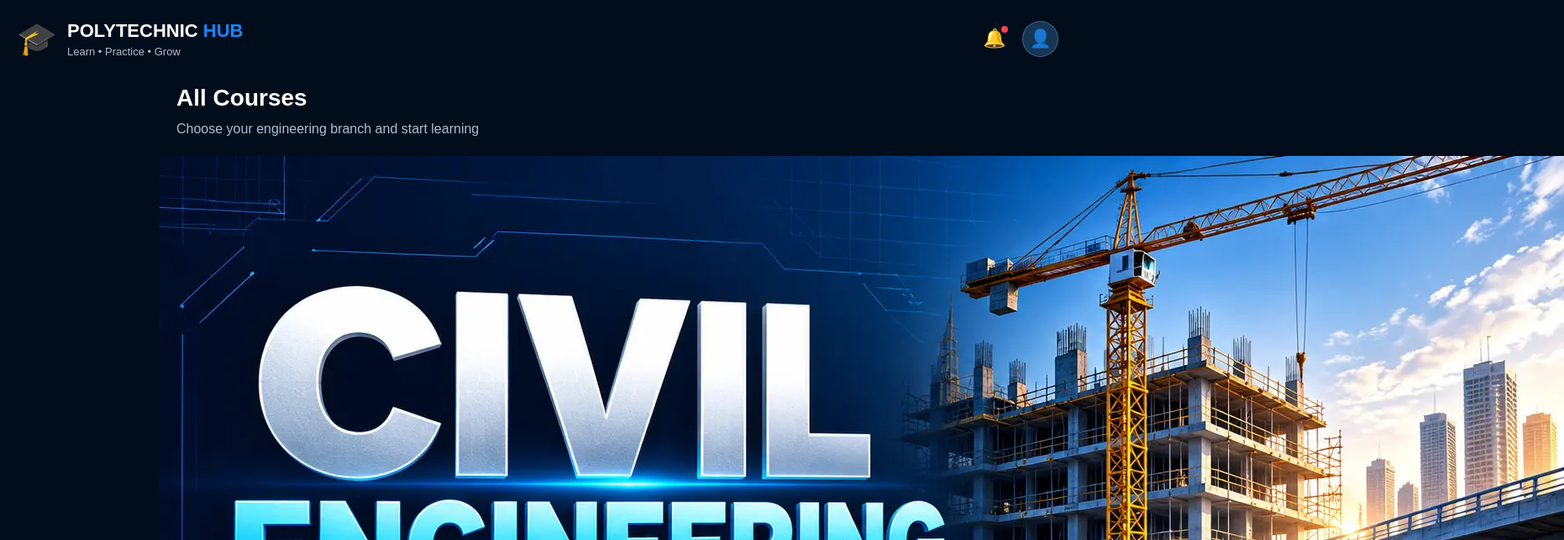
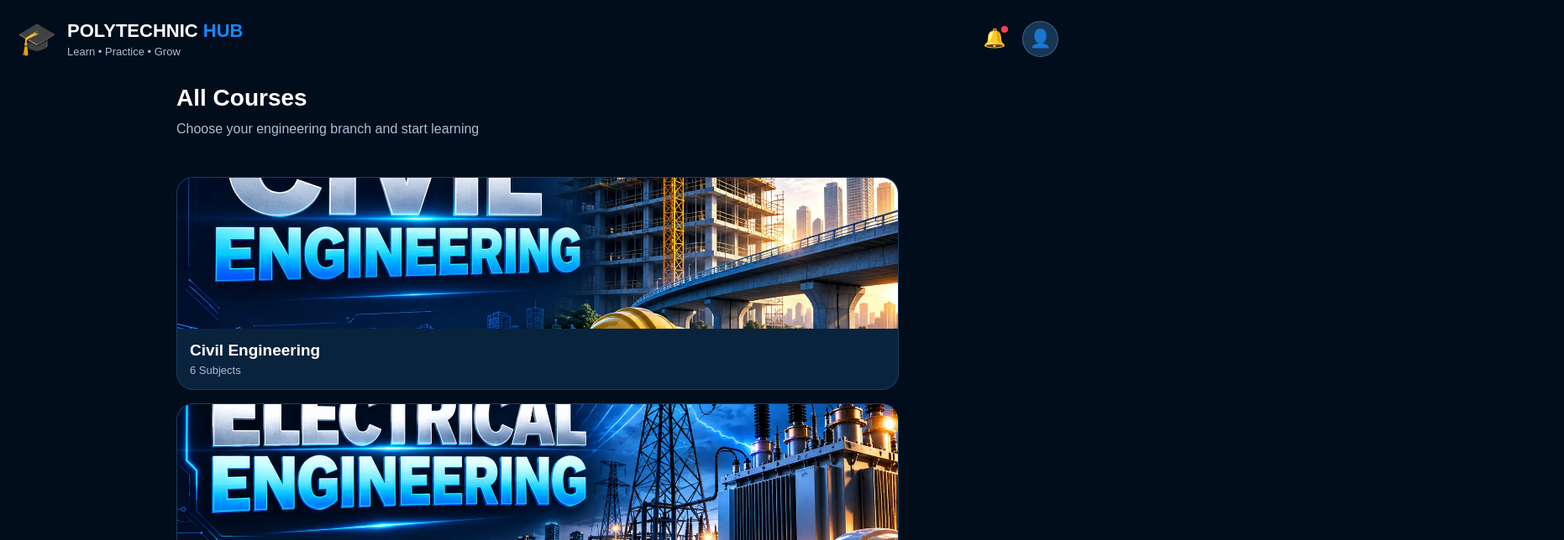
Before and after one commit to lalan-kumar-design/polytechnic-hub, a Next.js app: page /courses in a window 1280 px wide. Shown: the top 644 px of the page at 84% size, 1862 px wide, since content can reach past the window. Built offline with nearby package versions, Linux system fonts and the light colour scheme.

Commit message:
Add styles for courses page and branch card

```diff
--- a/app/globals.css
+++ b/app/globals.css
@@ -449,3 +449,37 @@ main {
   display: block;
   object-fit: cover;
       }
+.courses-page {
+  display: flex;
+  flex-direction: column;
+  gap: 16px;
+  margin: 25px 20px 0;
+}
+
+.branch-card {
+  overflow: hidden;
+  border-radius: 20px;
+  background: #09233d;
+  border: 1px solid rgba(80, 140, 190, 0.25);
+}
+
+.branch-card img {
+  width: 100%;
+  height: 180px;
+  display: block;
+  object-fit: cover;
+}
+
+.branch-info {
+  padding: 15px;
+}
+
+.branch-info h2 {
+  font-size: 19px;
+}
+
+.branch-info p {
+  margin-top: 5px;
+  color: #aebdd3;
+  font-size: 13px;
+}
```
